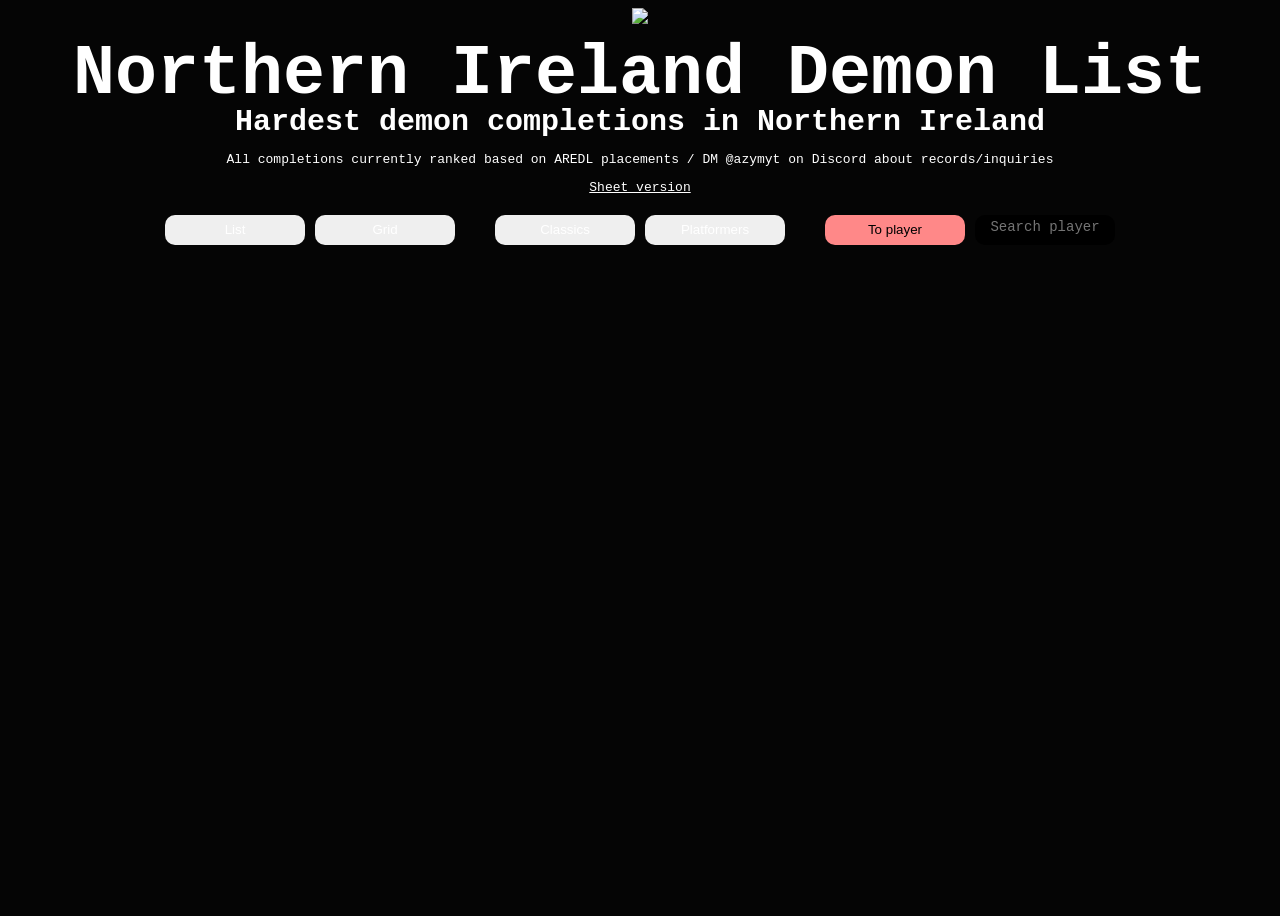
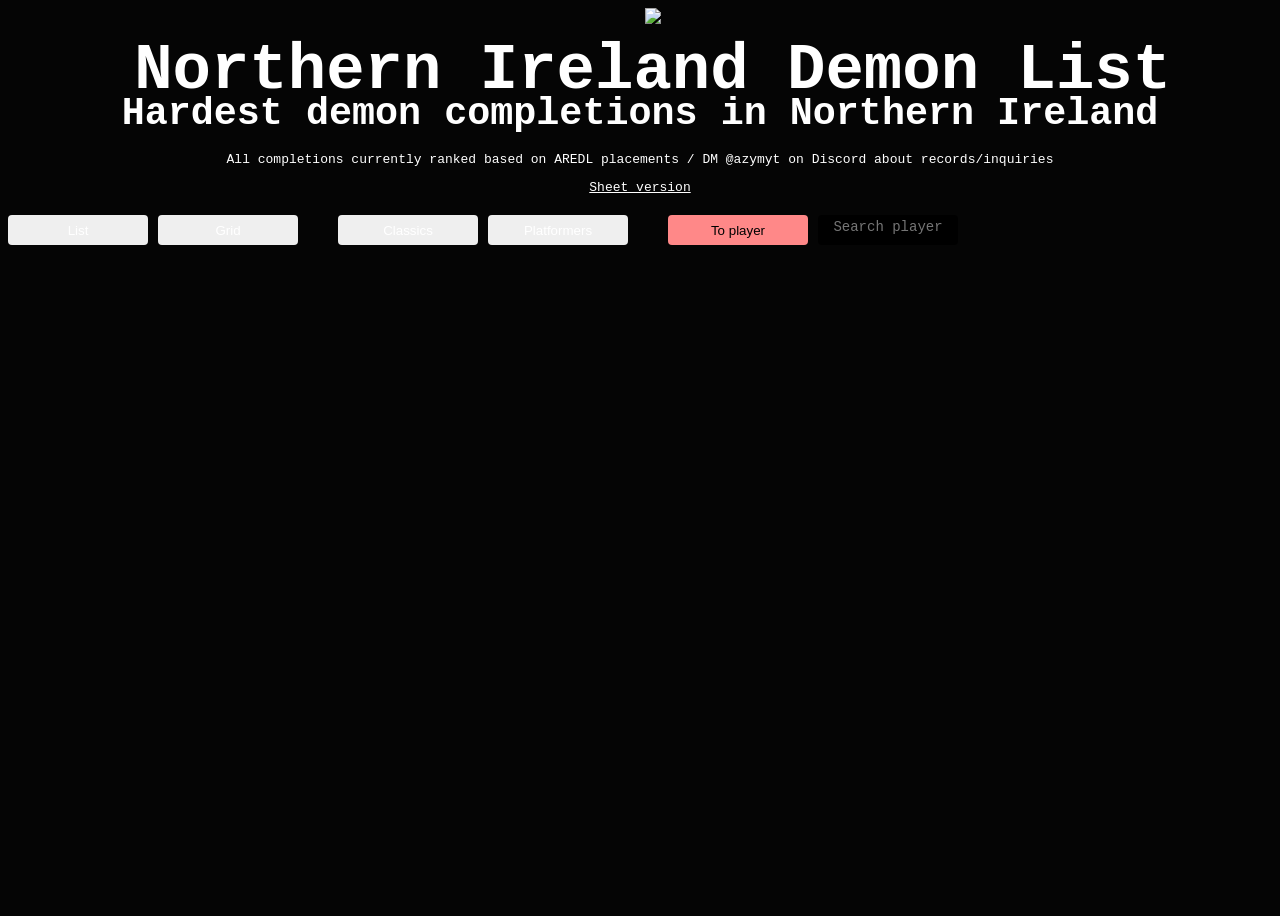

Styling overhaul, QOL features

--- a/style.css
+++ b/style.css
@@ -2,32 +2,31 @@ body {
     min-height: 100vh;
     background-color: #050505;
     font-family: monospace;
-    gap: 20px;
-    display: flex;
-    flex-direction: column;
-    align-items: center;
 }
 
 .right {
     background: linear-gradient(270deg, rgb(20, 20, 20), rgba(0, 0, 0, 0));
-    position: absolute;
+    position: fixed;
     right: 2%;
     top: 2%;
     display: flex;
     flex-direction: column;
-    gap: 10px;
-    padding: 10px;
-    border-radius: 10px;
+    gap: 1%;
+    padding: 1%;
+    border-radius: 4px;
     text-align: right;
-    font-size: 18px;
-    max-width: 360px;
+    font-size: 1vw;
+    max-width: 20vw;
 }
 
 .playerscontainer {
+    align-self: right;
     background: linear-gradient(270deg, rgb(26, 26, 26), rgba(0, 0, 0, 0));
-    margin: 10px;
-    border-radius: 10px;
-    padding-right: 10px;
+    margin-top: 5%;
+    border-radius: 4px;
+    padding-right: 5%;
+    width: 50%;
+    transform: translateX(80%);
 }
 
 * {
@@ -35,19 +34,20 @@ body {
 }
 
 h1 {
-    font-size: 70px;
+    font-size: 5vw;
     line-height: 0;
 }
 
 h3 {
-    font-size: 30px;
+    font-size: 3vw;
     line-height: 0;
 }
 
 .NIDLheader {
     display: block;
     align-items: center;
-    gap: 30px;
+    gap: 2%;
+    margin-left: 2%;
 }
 
 .NIDLheadInfo {
@@ -57,33 +57,39 @@ h3 {
 }
 
 .NIDLheader img {
-    max-height: 200px;
+    max-height: 15vh;
 }
 
 .list {
     margin: 0;
-    width: 1400px;
+    width: 70vw;
     align-content: right;
     text-align: right;
-    transform: translateX(-20px)
 }
 
 .card {
-    margin: 20px;
-    border-radius: 10px;
+    margin: 1%;
+    border-radius: 4px;
     display: grid;
     position: relative;
-    gap: 10px;
-    grid-template-columns: 200px 320px 1fr;
-    transform: translateX(-100px);
+    gap: 1%;
+    width: 100%;
+    grid-template-columns: 10% 10vw 1fr;
+    transition: transform 0.15s;
+}
+
+.biggroup {
+    display: grid;
+    grid-template-columns: 2fr 1fr;
+    max-width: 80vw;
 }
 
 .card img {
-    border-radius: 10px;
+    border-radius: 4px;
 }
 
 .card > * {
-    font-size: 40px;
+    font-size: 1.5vw;
     font-weight:600;
     -webkit-text-stroke:0.6px rgba(0,0,0,1);
     text-shadow:
@@ -95,7 +101,7 @@ h3 {
 }
 
 .card:hover {
-    scale: 1.05;
+    transform: scale(1.05);
 }
 
 .contents {
@@ -107,15 +113,20 @@ h3 {
 .options {
     margin-top: 20px;
     display: flex;
-    justify-content: center;
+    justify-content: left;
     align-items: center;
     & button {
-        border-radius: 10px;
+    transition: transform 0.15s;
+        border-radius: 4px;
         width: 140px;
         height: 30px;
         border: none;
     }
     gap: 10px;
+}
+
+button:hover {
+    transform: scale(1.1);
 }
 
 #profiles {
@@ -129,7 +140,7 @@ h3 {
     height: 22px;
     font-size: 14px;
     padding: 4px; 
-    border-radius: 10px;
+    border-radius: 4px;
     text-align: center;
     border: none;
 }
@@ -154,25 +165,63 @@ h3 {
         rgba(0, 0, 0, 0),
         rgba(255, 255, 255, 1)
     );
-    border-radius: 0 10px 10px 0;
+    border-radius: 0 4px 4px 0;
     padding-left: 10px;
     padding-right: 10px;
     display: grid;
-    grid-template-columns: 7fr 3fr;
+    grid-template-columns: 1fr 1fr;
     align-content: center;
-    height: 180px;
+    height: calc(10vw * 10 / 16);
 }
 
 .victors {
-    align-self: flex-end;
+    display: inline-block;
+    align-self: flex;
     text-align: right;
     line-height: 0;
     overflow: visible;
     & .followingVictors, .date {
         align-content: end;
         color: rgba(255, 255, 255, 0.6);
-        font-size: 20px;
+        font-size: 1vw;
     }
+}
+
+.victor {
+    transition: transform 0.15s;
+}
+
+.sheetlink {
+    transition: transform 0.15s;
+}
+
+.sheetlink:hover {
+    transform: scale(1.1);
+    transform: translateX(-20px);
+    color: #f00;
+    cursor: pointer;
+}
+
+.victor:hover {
+    width: 100%;
+    transform: scale(1.1);
+    transform: translateX(-20px);
+    color: #f00;
+    cursor: pointer;
+}
+
+.nidlPlayers {
+    margin: 0;
+    padding: 0px;
+    transition: transform 0.15s;
+}
+
+.nidlPlayers:hover {
+    cursor: pointer;
+    width: 100%;
+    transform: scale(1.1);
+    transform: translateX(-20px);
+    color: #f00;
 }
 
 .level {
@@ -185,8 +234,7 @@ h3 {
 
     text-align: left;
     & .textPublisher {
-        transform: translateY(-20px);
-        font-size: 20px;
+        font-size: 1vw;
         color: rgba(255, 255, 255, 0.6);
     }
     
@@ -196,24 +244,21 @@ h3 {
     display: flex;
     & .textPosition {
         align-self: center;
-        font-size: 20px;
+        font-size: 1vw;
         margin-left: 10px;
         color: rgba(255, 255, 255, 0.6);
     }
 }
 
-.date {
-    transform: translateY(8px);
-}
-
 .list a {
-    width: 320px;
-    height: 180px;
+    width: 10vw;
+    height: calc(10vw * 10 / 16);
 }
 
 .levelPos {
     align-content: center;
-    font-size: 50px;
+    font-size: 2vw;
+    line-height: 0;
     color: #444;
     text-align: center;
 }
@@ -227,10 +272,9 @@ h3 {
     align-content: center;
     justify-content: center;
     justify-items: center;
-    width: 80%;
-    transform: translateX(100px);
+    width: 70vw;
 }
 
 .gridstyle > * {
-    max-width: 320px;
+    max-width: 10vw;
 }
